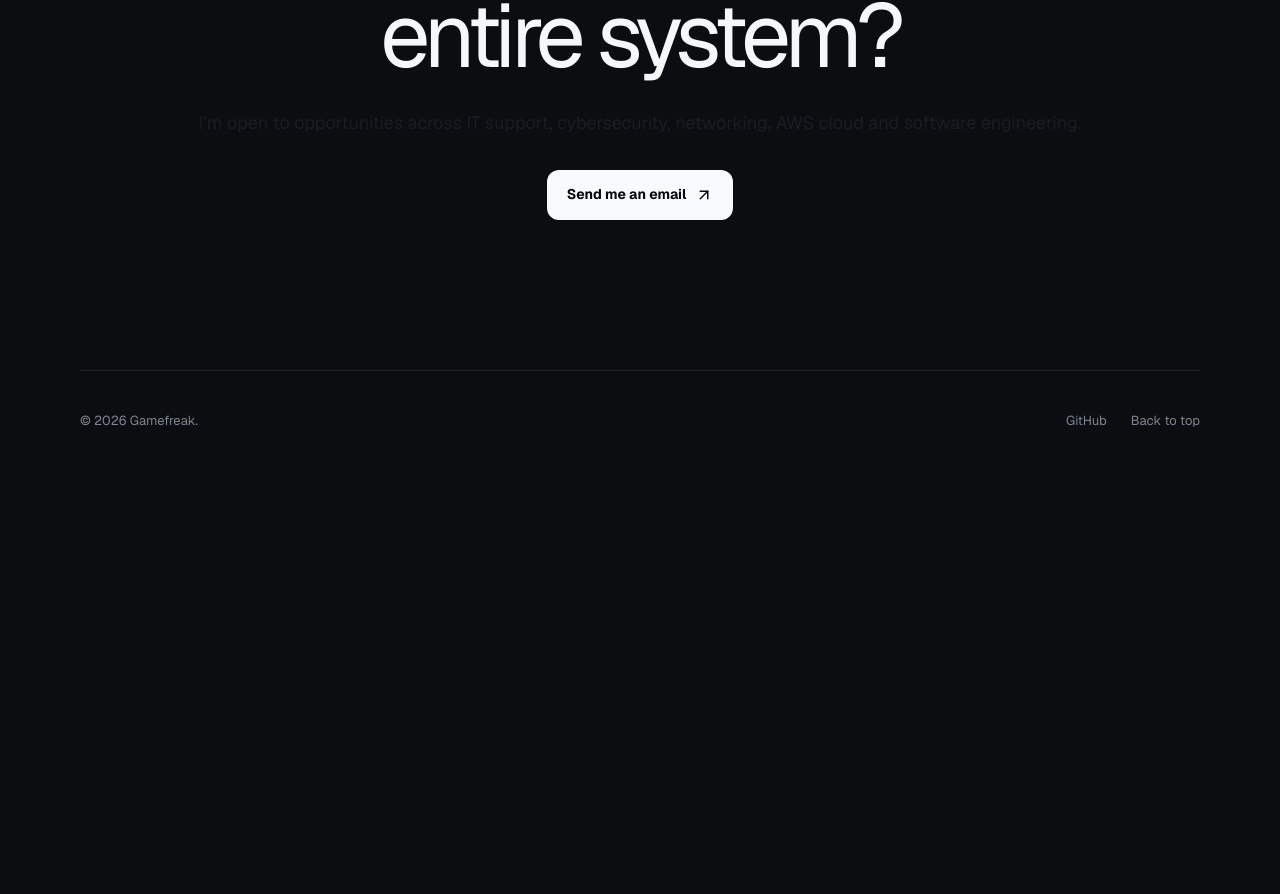
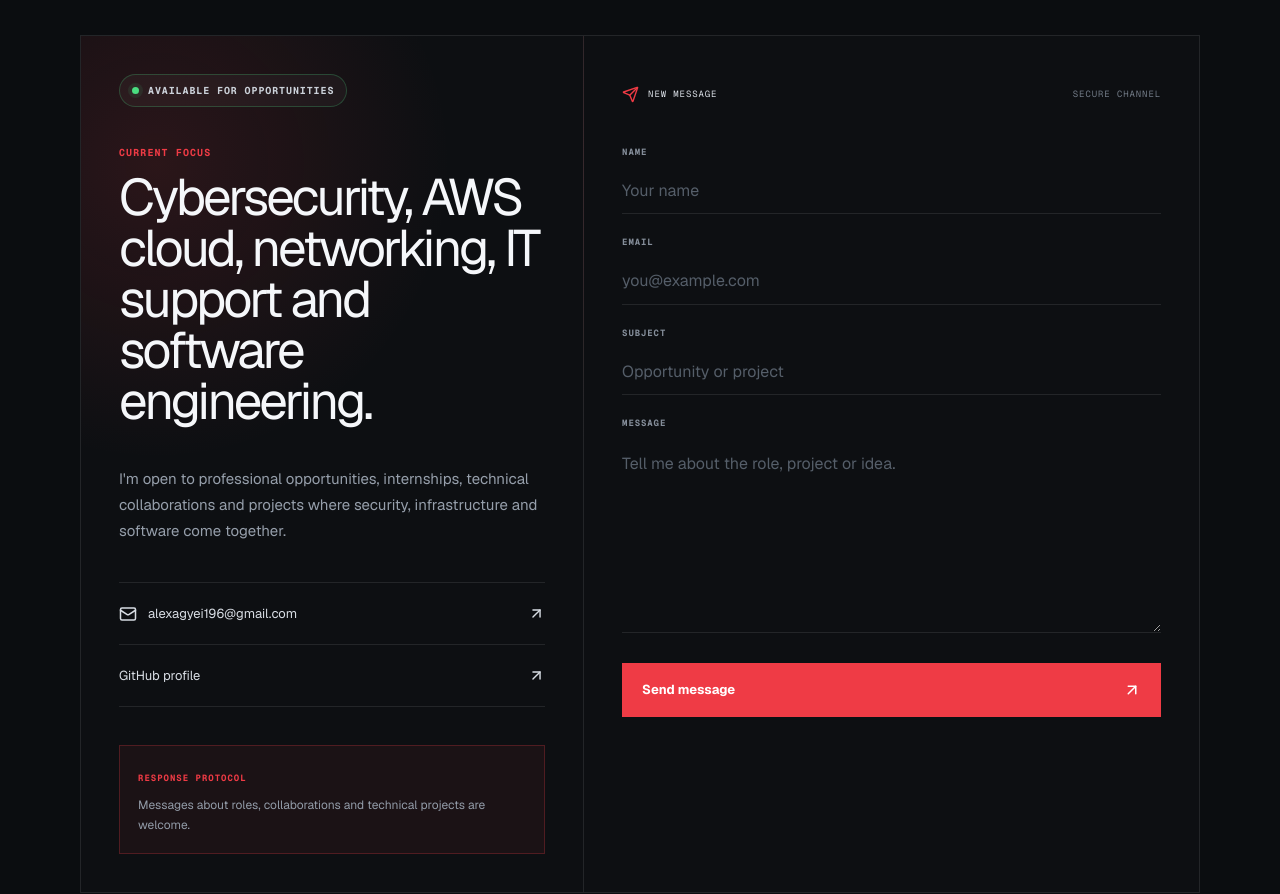
Before and after one commit to ano-nym-ous257/hoeks, a Next.js app: page / in a window 1280 px wide. Shown: the part 9877-10771 px from the top of the page. Before the commit the page ends 10347 px from the top, so only its background shows below. Built offline with nearby package versions, Linux system fonts and the light colour scheme.

Commit message:
feat: redesign contact section with recruiter form

```diff
--- a/src/app/globals.css
+++ b/src/app/globals.css
@@ -2258,3 +2258,237 @@ main {
     right: 16px;
   }
 }
+
+/* Editorial contact section */
+
+.contact-editorial-section {
+  overflow: hidden;
+}
+
+.contact-console {
+  display: grid;
+  grid-template-columns: minmax(0, 0.9fr) minmax(0, 1.1fr);
+  border: 1px solid var(--border);
+  background: rgba(255, 255, 255, 0.012);
+}
+
+.contact-information,
+.contact-form {
+  padding: 38px;
+}
+
+.contact-information {
+  display: flex;
+  flex-direction: column;
+  gap: 38px;
+  border-right: 1px solid var(--border);
+  background:
+    radial-gradient(
+      circle at 15% 15%,
+      rgba(239, 59, 69, 0.13),
+      transparent 35%
+    );
+}
+
+.contact-label {
+  margin: 0 0 12px;
+  color: #ef3b45;
+  font-family: var(--font-geist-mono), monospace;
+  font-size: 10px;
+  font-weight: 700;
+  letter-spacing: 0.11em;
+  text-transform: uppercase;
+}
+
+.contact-information h3 {
+  max-width: 620px;
+  margin: 0;
+  font-size: clamp(2rem, 4vw, 4rem);
+  line-height: 1;
+  letter-spacing: -0.055em;
+}
+
+.contact-description {
+  max-width: 600px;
+  margin: 0;
+  color: #969fab;
+  font-size: 15px;
+  line-height: 1.75;
+}
+
+.contact-details {
+  display: grid;
+  border-top: 1px solid var(--border);
+}
+
+.contact-details a {
+  min-height: 62px;
+  display: flex;
+  align-items: center;
+  gap: 11px;
+  border-bottom: 1px solid var(--border);
+  color: #d8dde4;
+  font-size: 13px;
+  transition:
+    color 180ms ease,
+    padding-left 180ms ease;
+}
+
+.contact-details a:hover {
+  padding-left: 6px;
+  color: #ef3b45;
+}
+
+.contact-details a svg:last-child {
+  margin-left: auto;
+}
+
+.contact-system-note {
+  margin-top: auto;
+  padding: 18px;
+  border: 1px solid rgba(239, 59, 69, 0.25);
+  background: rgba(239, 59, 69, 0.055);
+}
+
+.contact-system-note span {
+  color: #ef3b45;
+  font-family: var(--font-geist-mono), monospace;
+  font-size: 9px;
+  font-weight: 700;
+  letter-spacing: 0.11em;
+  text-transform: uppercase;
+}
+
+.contact-system-note p {
+  margin: 8px 0 0;
+  color: #939ca8;
+  font-size: 12px;
+  line-height: 1.6;
+}
+
+.contact-form {
+  display: flex;
+  flex-direction: column;
+}
+
+.contact-form-header {
+  min-height: 42px;
+  margin-bottom: 30px;
+  display: flex;
+  align-items: center;
+  justify-content: space-between;
+  color: #737c88;
+  font-family: var(--font-geist-mono), monospace;
+  font-size: 9px;
+  letter-spacing: 0.1em;
+  text-transform: uppercase;
+}
+
+.contact-form-header > div {
+  display: flex;
+  align-items: center;
+  gap: 9px;
+  color: #d9dee5;
+}
+
+.contact-form-header svg {
+  color: #ef3b45;
+}
+
+.contact-fields {
+  display: grid;
+  gap: 22px;
+}
+
+.contact-fields label {
+  display: grid;
+  gap: 9px;
+}
+
+.contact-fields label > span {
+  color: #858e9a;
+  font-family: var(--font-geist-mono), monospace;
+  font-size: 9px;
+  font-weight: 700;
+  letter-spacing: 0.1em;
+  text-transform: uppercase;
+}
+
+.contact-fields input,
+.contact-fields textarea {
+  width: 100%;
+  border: 0;
+  border-bottom: 1px solid var(--border);
+  border-radius: 0;
+  outline: none;
+  background: transparent;
+  color: var(--foreground);
+  font: inherit;
+  transition: border-color 180ms ease;
+}
+
+.contact-fields input {
+  min-height: 46px;
+}
+
+.contact-fields textarea {
+  padding-block: 12px;
+  resize: vertical;
+}
+
+.contact-fields input::placeholder,
+.contact-fields textarea::placeholder {
+  color: #555e69;
+}
+
+.contact-fields input:focus,
+.contact-fields textarea:focus {
+  border-bottom-color: #ef3b45;
+}
+
+.contact-submit {
+  min-height: 54px;
+  margin-top: 30px;
+  padding-inline: 20px;
+  display: flex;
+  align-items: center;
+  justify-content: space-between;
+  border: 0;
+  background: #ef3b45;
+  color: white;
+  font-size: 13px;
+  font-weight: 700;
+  cursor: pointer;
+  transition:
+    background 180ms ease,
+    transform 180ms ease;
+}
+
+.contact-submit:hover {
+  transform: translateY(-2px);
+  background: #ff4f59;
+}
+
+@media (max-width: 850px) {
+  .contact-console {
+    grid-template-columns: 1fr;
+  }
+
+  .contact-information {
+    border-right: 0;
+    border-bottom: 1px solid var(--border);
+  }
+}
+
+@media (max-width: 560px) {
+  .contact-information,
+  .contact-form {
+    padding: 24px;
+  }
+
+  .contact-form-header {
+    align-items: flex-start;
+    flex-direction: column;
+    gap: 10px;
+  }
+}
--- a/src/components/sections/Contact.tsx
+++ b/src/components/sections/Contact.tsx
@@ -1,27 +1,154 @@
-import { ArrowUpRight, Mail } from "lucide-react";
+"use client";
+
+import { ArrowUpRight, Mail, Send } from "lucide-react";
+import { FormEvent, useState } from "react";
+import { SectionHeading } from "@/components/ui/section-heading";
+import { StatusBadge } from "@/components/ui/status-badge";
+
+const EMAIL_ADDRESS = "alexagyei196@gmail.com";
 
 export default function Contact() {
+  const [submitted, setSubmitted] = useState(false);
+
+  function handleSubmit(event: FormEvent<HTMLFormElement>) {
+    event.preventDefault();
+
+    const form = new FormData(event.currentTarget);
+    const name = String(form.get("name") ?? "");
+    const email = String(form.get("email") ?? "");
+    const subject = String(form.get("subject") ?? "");
+    const message = String(form.get("message") ?? "");
+
+    const body = [
+      `Name: ${name}`,
+      `Email: ${email}`,
+      "",
+      message,
+    ].join("\n");
+
+    const mailto = `mailto:${EMAIL_ADDRESS}?subject=${encodeURIComponent(
+      subject || "Portfolio enquiry",
+    )}&body=${encodeURIComponent(body)}`;
+
+    setSubmitted(true);
+    window.location.href = mailto;
+  }
+
   return (
-    <section className="container contact-section" id="contact">
-      <p className="eyebrow">
-        <Mail size={16} />
-        Start a conversation
-      </p>
+    <section
+      className="container section editorial-section contact-editorial-section"
+      id="contact"
+    >
+      <SectionHeading
+        number="06"
+        label="Contact"
+        overline="Opportunities · Collaboration · Technical work"
+        title="Let&apos;s build something"
+        accent="secure, useful and reliable."
+      />
 
-      <h2>Looking for someone who understands the entire system?</h2>
+      <div className="contact-console">
+        <div className="contact-information">
+          <StatusBadge>Available for opportunities</StatusBadge>
 
-      <p>
-        I&apos;m open to opportunities across IT support, cybersecurity,
-        networking, AWS cloud and software engineering.
-      </p>
+          <div>
+            <p className="contact-label">Current focus</p>
+            <h3>
+              Cybersecurity, AWS cloud, networking, IT support and software
+              engineering.
+            </h3>
+          </div>
 
-      <a
-        className="primary-button"
-        href="mailto:alexagyei196@gmail.com"
-      >
-        Send me an email
-        <ArrowUpRight size={18} />
-      </a>
+          <p className="contact-description">
+            I&apos;m open to professional opportunities, internships,
+            technical collaborations and projects where security,
+            infrastructure and software come together.
+          </p>
+
+          <div className="contact-details">
+            <a href={`mailto:${EMAIL_ADDRESS}`}>
+              <Mail size={18} />
+              <span>{EMAIL_ADDRESS}</span>
+              <ArrowUpRight size={17} />
+            </a>
+
+            <a
+              href="https://github.com/ano-nym-ous257"
+              target="_blank"
+              rel="noreferrer"
+            >
+              <span>GitHub profile</span>
+              <ArrowUpRight size={17} />
+            </a>
+          </div>
+
+          <div className="contact-system-note">
+            <span>Response protocol</span>
+            <p>
+              Messages about roles, collaborations and technical projects are
+              welcome.
+            </p>
+          </div>
+        </div>
+
+        <form className="contact-form" onSubmit={handleSubmit}>
+          <div className="contact-form-header">
+            <div>
+              <Send size={17} />
+              <span>New message</span>
+            </div>
+
+            <span>SECURE CHANNEL</span>
+          </div>
+
+          <div className="contact-fields">
+            <label>
+              <span>Name</span>
+              <input
+                name="name"
+                type="text"
+                placeholder="Your name"
+                required
+              />
+            </label>
+
+            <label>
+              <span>Email</span>
+              <input
+                name="email"
+                type="email"
+                placeholder="you@example.com"
+                required
+              />
+            </label>
+
+            <label>
+              <span>Subject</span>
+              <input
+                name="subject"
+                type="text"
+                placeholder="Opportunity or project"
+                required
+              />
+            </label>
+
+            <label>
+              <span>Message</span>
+              <textarea
+                name="message"
+                placeholder="Tell me about the role, project or idea."
+                rows={7}
+                required
+              />
+            </label>
+          </div>
+
+          <button className="contact-submit" type="submit">
+            {submitted ? "Opening email client" : "Send message"}
+            <ArrowUpRight size={18} />
+          </button>
+        </form>
+      </div>
     </section>
   );
 }
```
